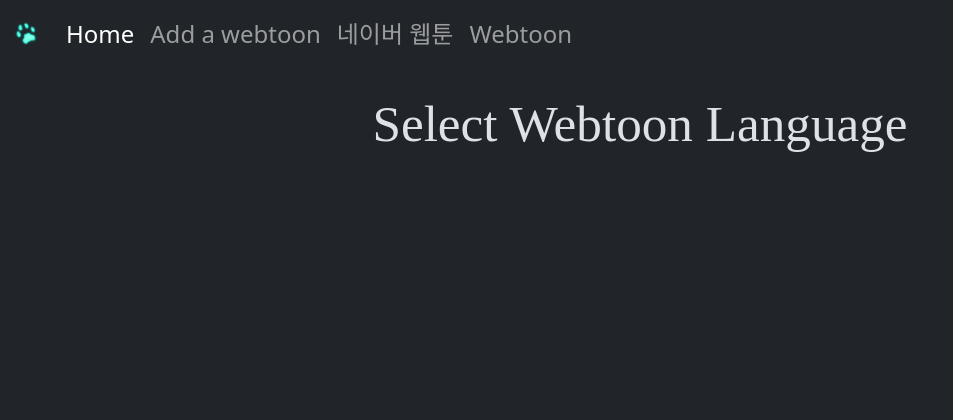
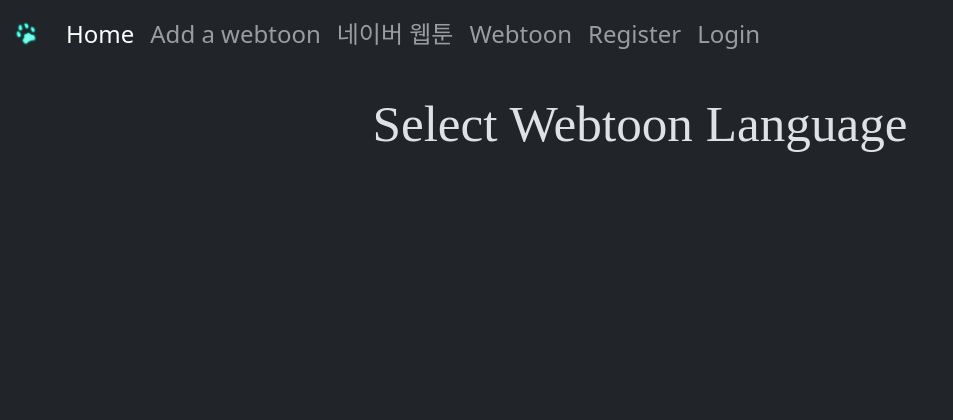
Before and after one commit to catbyte-io/comic-reader, a Python web app: template static/templates/index.html in a window 1280 px wide. Shown: the top 420 px of the page, without its empty margins (0-953 px from the left). Run offline with Jinja, Linux system fonts and the light colour scheme; the template is opened without the code that fills it, so the values that code supplies are empty; some libraries are stand-ins or nearby versions; some web fonts are replaced.

Commit message:
Add addional navbar links

```diff
--- a/static/templates/base.html
+++ b/static/templates/base.html
@@ -38,6 +38,21 @@
                   <li class="nav-item">
                     <a class="nav-link" href="https://www.webtoons.com/en/">Webtoon</a>
                   </li>
+                  {% if not user_authenticated %}
+                    <li class="nav-item">
+                      <a class="nav-link" href="/register">Register</a>
+                    </li>
+                    <li class="nav-item">
+                      <a class="nav-link" href="/login">Login</a>
+                    </li>
+                  {% else %}
+                    <li class="nav-item">
+                      <a class="nav-link" href="/bookmarks">Bookmarks</a>
+                    </li>
+                    <li class="nav-item">
+                      <a class="nav-link" href="/logout">Logout</a>
+                    </li>
+                  {% endif %}
                 </ul>
               </div>
           </div>
```
